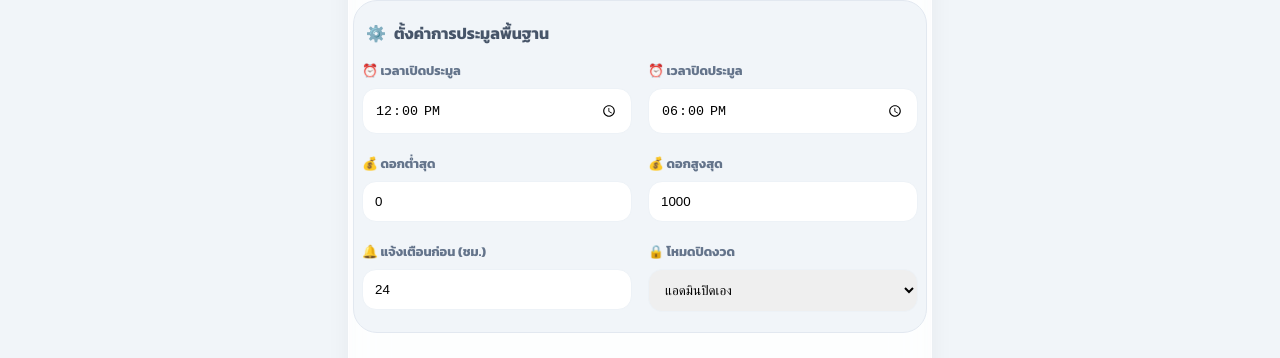
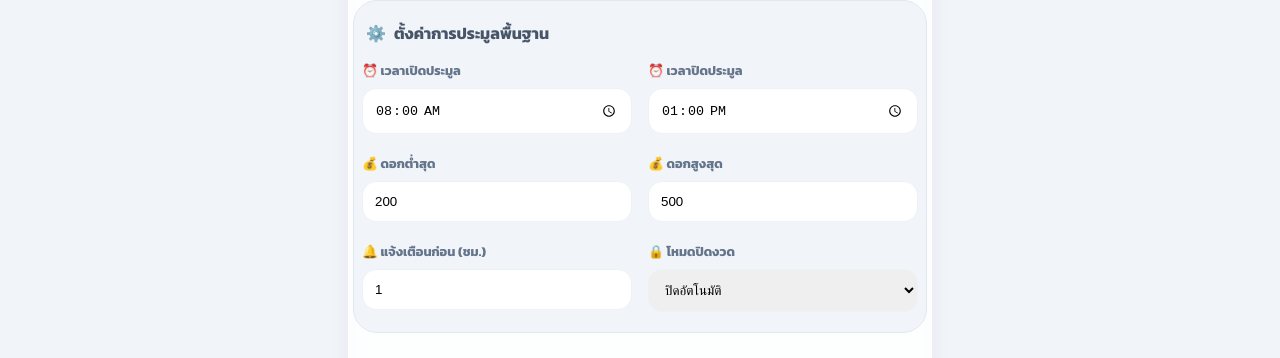
Before and after one commit to jimmycharn/Green_Share, a Next.js app: page /circles/create in a window 1280 px wide. Shown: the part 939-1297 px from the top of the page. Built offline with nearby package versions, Linux system fonts and the light colour scheme.

Commit message:
feat: update default values for circle creation form

```diff
--- a/app/circles/create/page.js
+++ b/app/circles/create/page.js
@@ -13,18 +13,18 @@ export default function CreateCircle() {
   const [formData, setFormData] = useState({
     circle_name: "",
     type: "ประมูล (เปียแข่งดอก)",
-    interest_method: "หักดอก",
-    amount_per_hand: "",
-    total_hands: "",
+    interest_method: "ไม่หักดอก",
+    amount_per_hand: "1000",
+    total_hands: "10",
     line_group_url: "",
     start_date: new Date().toISOString().split('T')[0],
-    bid_start_time: "12:00",
-    bid_end_time: "18:00",
-    min_bid: "0",
-    max_bid: "1000",
-    notify_hours: "24",
-    close_mode: "แอดมินปิดเอง",
-    bid_permission: "NONE"
+    bid_start_time: "08:00",
+    bid_end_time: "13:00",
+    min_bid: "200",
+    max_bid: "500",
+    notify_hours: "1",
+    close_mode: "ปิดอัตโนมัติ",
+    bid_permission: "ALL"
   });
 
   const [message, setMessage] = useState({ type: "", text: "" });
```
